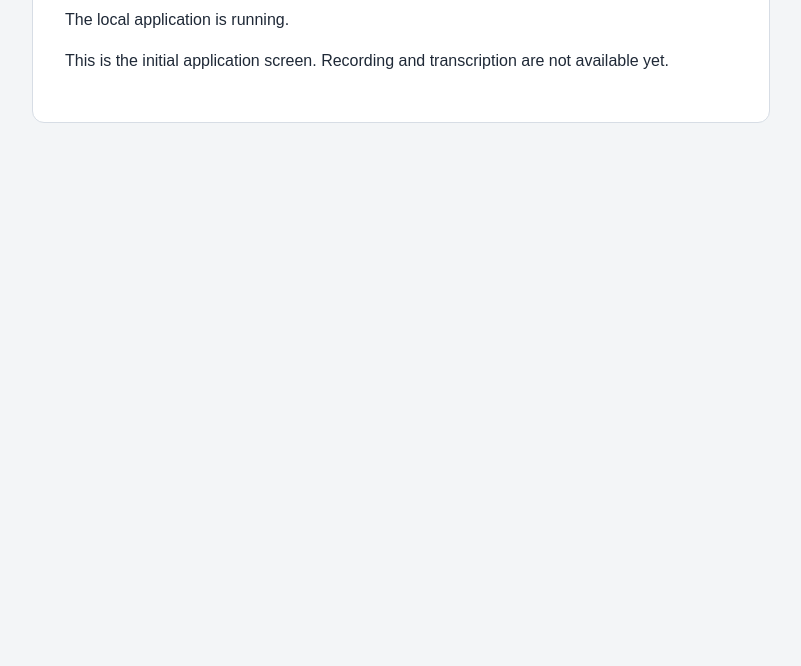
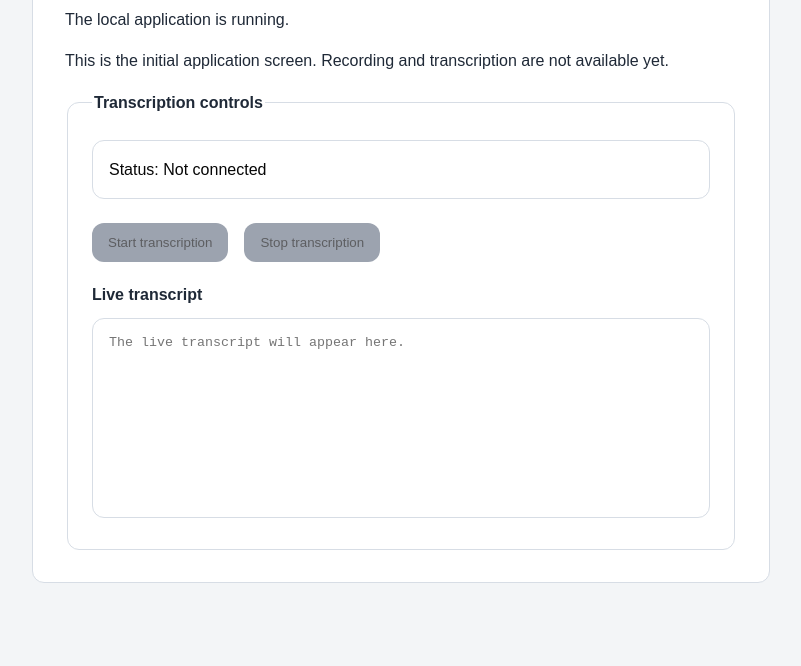
Before and after one commit to JustinasLaunikonis/IT2F-Project-Repak, a plain HTML site: page static/index.html in a window 1280 px wide. Shown: the part 134-800 px from the top of the page, without its empty margins (239-1040 px from the left). Drawn offline with Linux system fonts and the light colour scheme.

Commit message:
add basic transcription screen

```diff
--- a/static/index.css
+++ b/static/index.css
@@ -20,3 +20,58 @@
     margin-top: 0;
     line-height: 1.2;
 }
+
+fieldset {
+    padding: 1.5rem;
+    border: 1px solid #d7dde5;
+    border-radius: 0.75rem;
+}
+
+legend {
+    font-weight: bold;
+}
+
+#connection-status {
+    margin-top: 0;
+    margin-bottom: 1.5rem;
+    padding: 1rem;
+    color: #070707;
+    border: 1px solid #d7dde5;
+    border-radius: 0.75rem;
+}
+
+.controls {
+    display: flex;
+    gap: 1rem;
+    margin-bottom: 20px;
+}
+
+button {
+    padding: 0.75rem 1rem;
+    border: none;
+    border-radius: 0.75rem;
+}
+
+button:disabled {
+    background-color: #9ca3af;
+    color: #5d5e61;
+}
+
+
+label {
+    display: block;
+    margin-bottom: 10px;
+    font-weight: bold;
+}
+
+textarea {
+    box-sizing: border-box;
+    width: 100%;
+    padding: 1rem;
+    border: 1px solid #d7dde5;
+    outline: none;
+    border-radius: 0.75rem;
+    resize: none;
+    overflow-y: auto;
+    min-height: 200px;
+}
--- a/static/index.html
+++ b/static/index.html
@@ -1,5 +1,6 @@
 <!doctype html>
 <html lang="en">
+
 <head>
     <meta charset="utf-8">
     <meta name="viewport" content="width=device-width, initial-scale=1">
@@ -9,9 +10,35 @@
 
 <body>
     <main>
-            <h1>Repak transcription</h1>
+        <h1>Repak live call transcription</h1>
         <p>The local application is running.</p>
         <p>This is the initial application screen. Recording and transcription are not available yet.</p>
+
+        <form>
+            <fieldset>
+                <legend>Transcription controls</legend>
+
+                <p id="connection-status">
+                    Status: Not connected
+                </p>
+
+                <div class="controls">
+                    <button id="start-button" type="button" disabled>
+                        Start transcription
+                    </button>
+
+                    <button id="stop-button" type="button" disabled>
+                        Stop transcription
+                    </button>
+                </div>
+
+                <label for="transcript">Live transcript</label>
+
+                <textarea id="transcript" name="transcript" readonly
+                    placeholder="The live transcript will appear here."></textarea>
+            </fieldset>
+        </form>
     </main>
 </body>
+
 </html>
```
Lines whose indentation alone changed are shown as unchanged.
